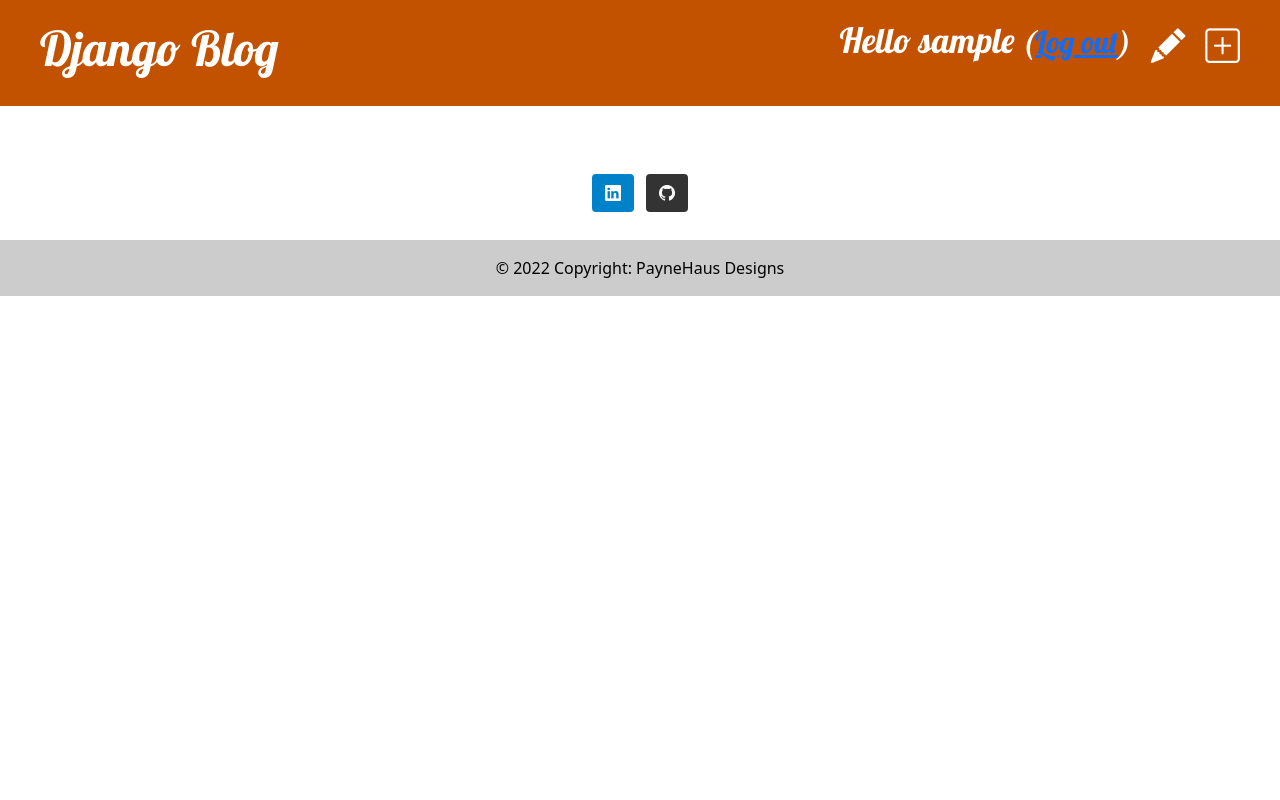
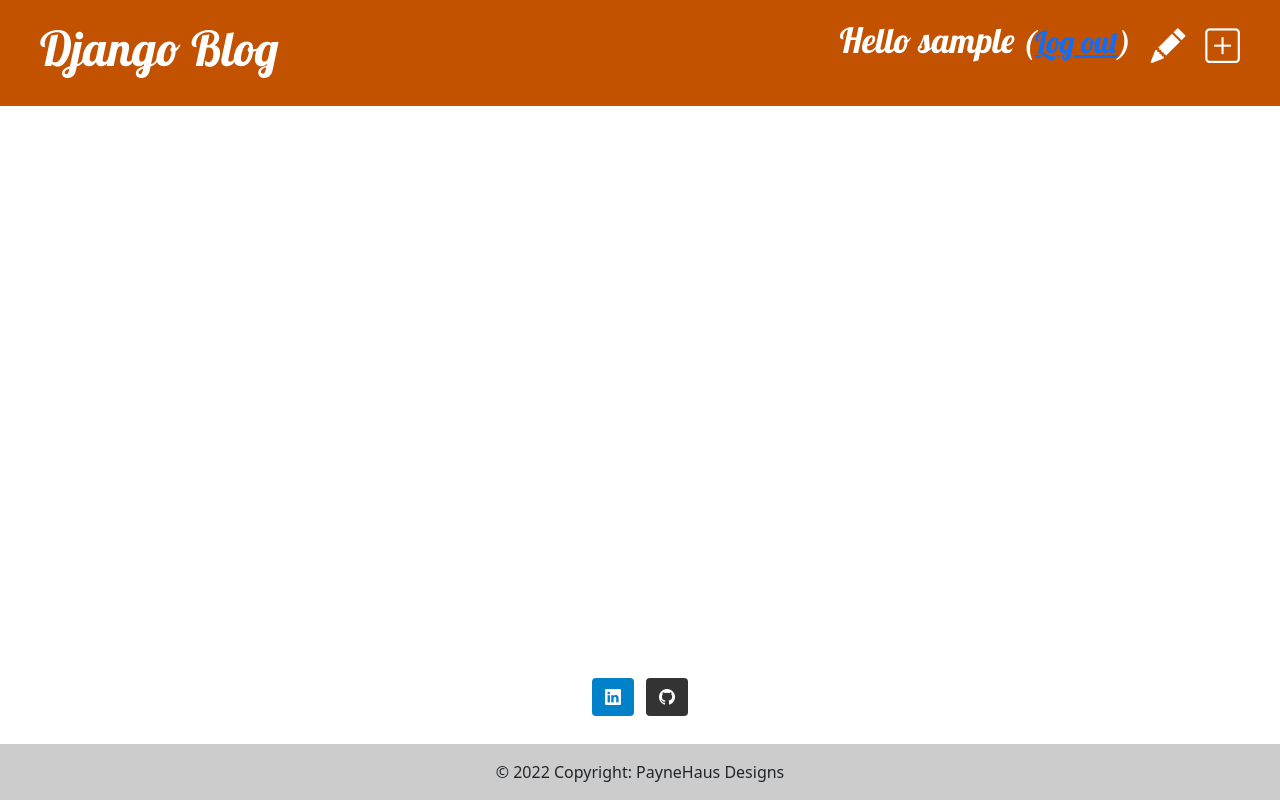
Before and after one commit to Lupercal13/my-first-blog, a Django app: page /drafts/ in a window 1280 px wide. Run offline with Django 3.2, Linux system fonts and the light colour scheme; the visitor is signed in with stand-in values (Sample User, id 1); data that the repository does not hold is empty.

Commit message:
fixed css styles for footer

```diff
--- a/blog/static/css/blog.css
+++ b/blog/static/css/blog.css
@@ -75,3 +75,12 @@ h4 {
 .comment {
     margin: 20px 0px 20px 20px;
 }
+
+.footer {
+    position: fixed;
+    left: 0;
+    bottom: 0;
+    width: 100%;
+    text-align: center;
+    font: black;
+}
--- a/blog/templates/blog/base.html
+++ b/blog/templates/blog/base.html
@@ -29,7 +29,7 @@
             </div>
         </div>
     </body>
-    <footer class="bg-white text-center text-black" >
+    <div class="footer" >
         <!-- Grid container -->
         <div class="container-fluid p-4 pb-0">
           <!-- Section: Social media -->
@@ -96,6 +96,6 @@
           © 2022 Copyright: PayneHaus Designs
         </div>
         <!-- Copyright -->
-      </footer>
+    </div>
 
 </html>
```
